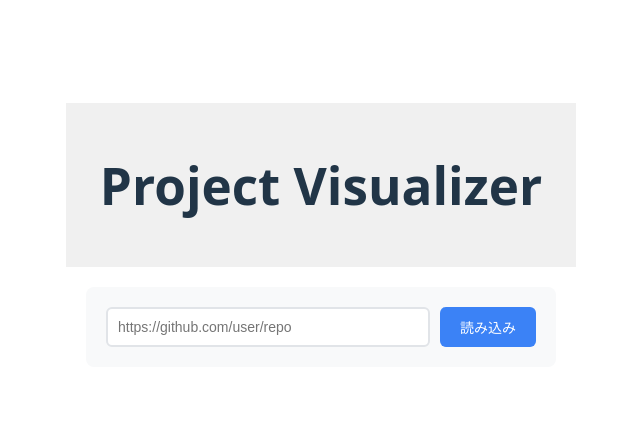
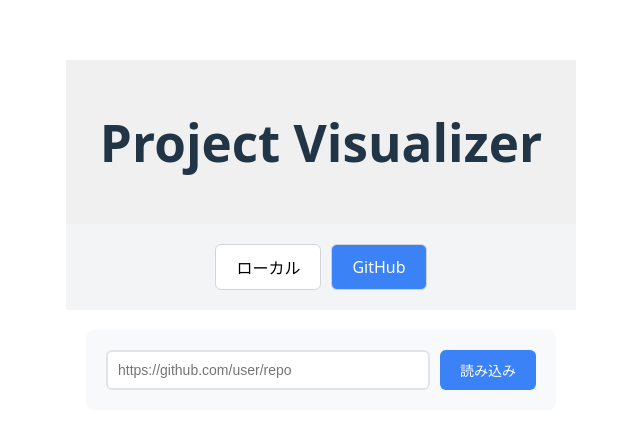
Before and after one commit to HIROMICHIplusSHI/project-visualizer, a React (Vite) app: page / in a window 1280 px wide. Shown: the part 155-584 px from the top of the page, without its empty margins (319-959 px from the left). Built offline with nearby package versions, Linux system fonts and the light colour scheme.

Commit message:
feat: ローカルファイル解析機能を追加
- GitHub/ローカルのモード切り替え
- ローカルフォルダの読み込み
- 依存関係の解析と可視化
- .gitignore的な除外処理

```diff
--- a/src/App.tsx
+++ b/src/App.tsx
@@ -23,6 +23,7 @@ function App() {
   const [fileFilter, setFileFilter] = useState<'all' | 'withDeps' | 'main'>(
     'withDeps'
   );
+  const [mode, setMode] = useState<'github' | 'local'>('github');
 
   // ❌ getDummyDependencies 関数を削除（もう使わない）
 
@@ -145,6 +146,64 @@ function App() {
 
   const filteredFiles = getFilteredFiles();
 
+  const handleLocalFolder = async (e: React.ChangeEvent<HTMLInputElement>) => {
+    const fileList = e.target.files;
+    if (!fileList) return;
+
+    setIsLoading(true);
+    setError('');
+
+    try {
+      const files = Array.from(fileList);
+      console.log(`📁 ${files.length}個のファイルを読み込み中...`);
+
+      // FileData形式に変換
+      const fileData: FileData[] = [];
+
+      for (let i = 0; i < files.length; i++) {
+        const file = files[i];
+        const path = file.webkitRelativePath;
+
+        // .gitignoreっぽいものを除外
+        if (
+          path.includes('node_modules/') ||
+          path.includes('.git/') ||
+          path.includes('dist/') ||
+          path.includes('build/')
+        ) {
+          continue;
+        }
+
+        // ファイルかフォルダか判定
+        const parts = path.split('/');
+        const name = parts[parts.length - 1];
+
+        let dependencies: string[] = [];
+        // TypeScript/JavaScriptファイルの場合、依存関係を解析
+        if (name.match(/\.(tsx?|jsx?)$/)) {
+          const content = await file.text();
+          dependencies = extractDependencies(content);
+        }
+
+        fileData.push({
+          id: i + 1,
+          name: name,
+          type: name.includes('.') ? 'file' : 'dir',
+          size: file.size,
+          dependencies: dependencies,
+        });
+      }
+
+      setFiles(fileData);
+      console.log(`✅ ${fileData.length}個のファイルを表示`);
+    } catch (err) {
+      setError('ファイルの読み込みに失敗しました');
+      console.error(err);
+    } finally {
+      setIsLoading(false);
+    }
+  };
+
   const clearAll = () => {
     setFiles([]);
     setRepoUrl('');
@@ -155,8 +214,59 @@ function App() {
   return (
     <div className='App'>
       <Header title='Project Visualizer' />
+      <div
+        style={{
+          display: 'flex',
+          justifyContent: 'center',
+          gap: '10px',
+          padding: '20px',
+          backgroundColor: '#f3f4f6',
+        }}
+      >
+        <button
+          onClick={() => setMode('local')}
+          style={{
+            padding: '10px 20px',
+            backgroundColor: mode === 'local' ? '#3b82f6' : 'white',
+            color: mode === 'local' ? 'white' : 'black',
+            border: '1px solid #d1d5db',
+            borderRadius: '6px',
+            cursor: 'pointer',
+          }}
+        >
+          ローカル
+        </button>
+        <button
+          onClick={() => setMode('github')}
+          style={{
+            padding: '10px 20px',
+            backgroundColor: mode === 'github' ? '#3b82f6' : 'white',
+            color: mode === 'github' ? 'white' : 'black',
+            border: '1px solid #d1d5db',
+            borderRadius: '6px',
+            cursor: 'pointer',
+          }}
+        >
+          GitHub
+        </button>
+      </div>
 
-      <URLInput onSubmit={handleURLSubmit} />
+      {/* モードによって表示切り替え */}
+      {mode === 'github' ? (
+        <URLInput onSubmit={handleURLSubmit} />
+      ) : (
+        <div style={{ textAlign: 'center', padding: '20px' }}>
+          <h3>ローカルファイルを選択</h3>
+          <input
+            type='file'
+            // @ts-expect-error - webkitdirectory is not in TypeScript types
+            webkitdirectory=''
+            directory=''
+            multiple
+            onChange={handleLocalFolder}
+          />
+        </div>
+      )}
 
       {/* URL履歴表示 */}
       {recentUrls.length > 0 && (
```
